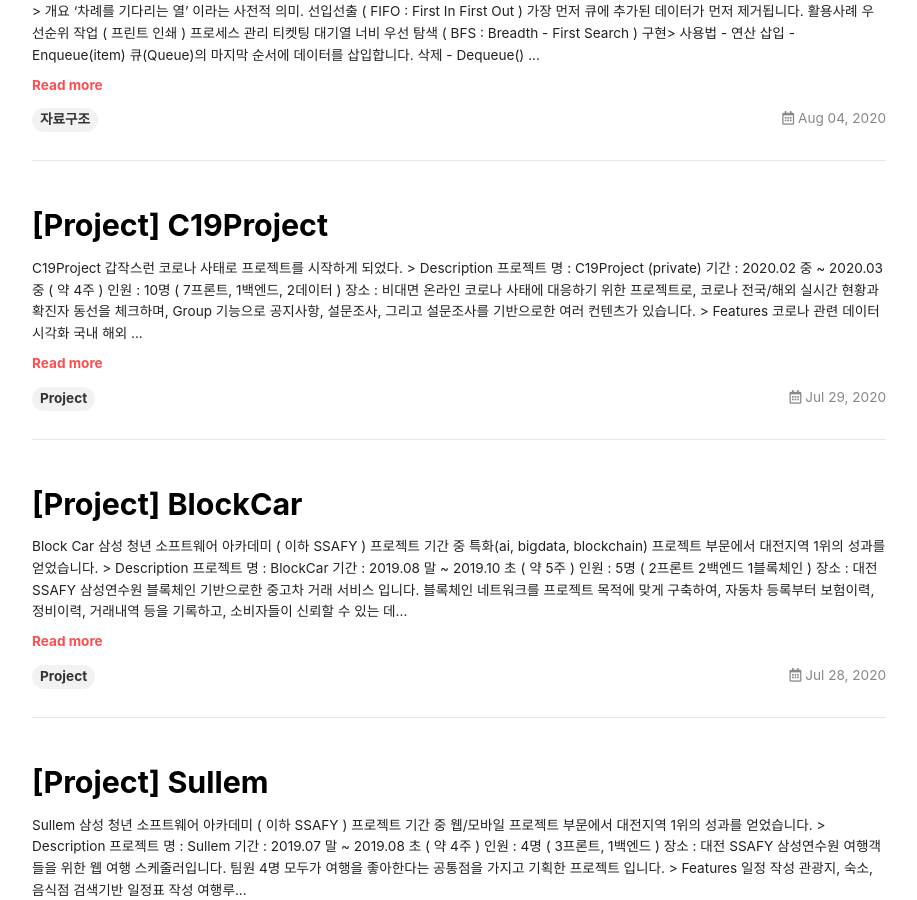
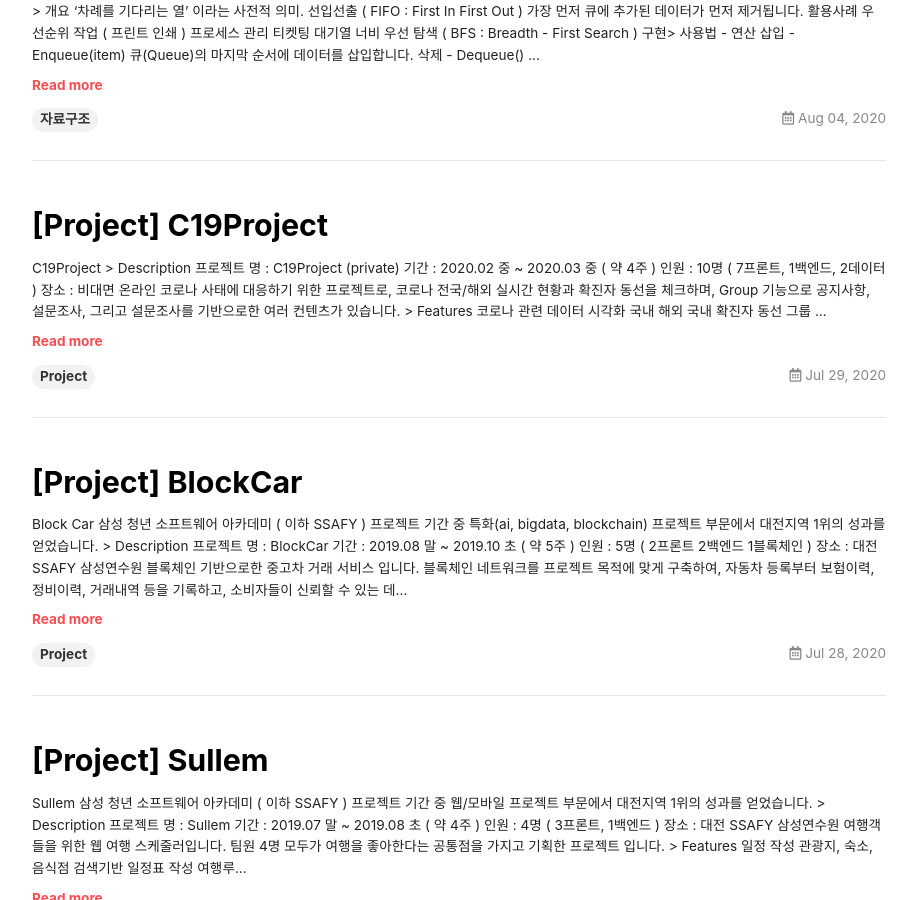
Before and after one commit to ShinJongPark/-ShinJongPark.github.io, a Jekyll site: the page built from index.html, in a window 1280 px wide and 900 px high, scrolled down 448 px. Shown: the whole window, without its empty margins (181-1098 px from the left). Built offline with Jekyll 4.4.1, drawn with Linux system fonts in a browser that asks for light colours; nearby versions of some CDN libraries; the list of posts is cut into pages by our own code; comment, search, counter and statistics services are not loaded.

Commit message:
Update: update post

```diff
--- a/_posts/2020-07-29-[Project]-C19Project.md
+++ b/_posts/2020-07-29-[Project]-C19Project.md
@@ -16,7 +16,7 @@
 
 # C19Project
 
-갑작스런 코로나 사태로 프로젝트를 시작하게 되었다.
+
 
 
 
```
